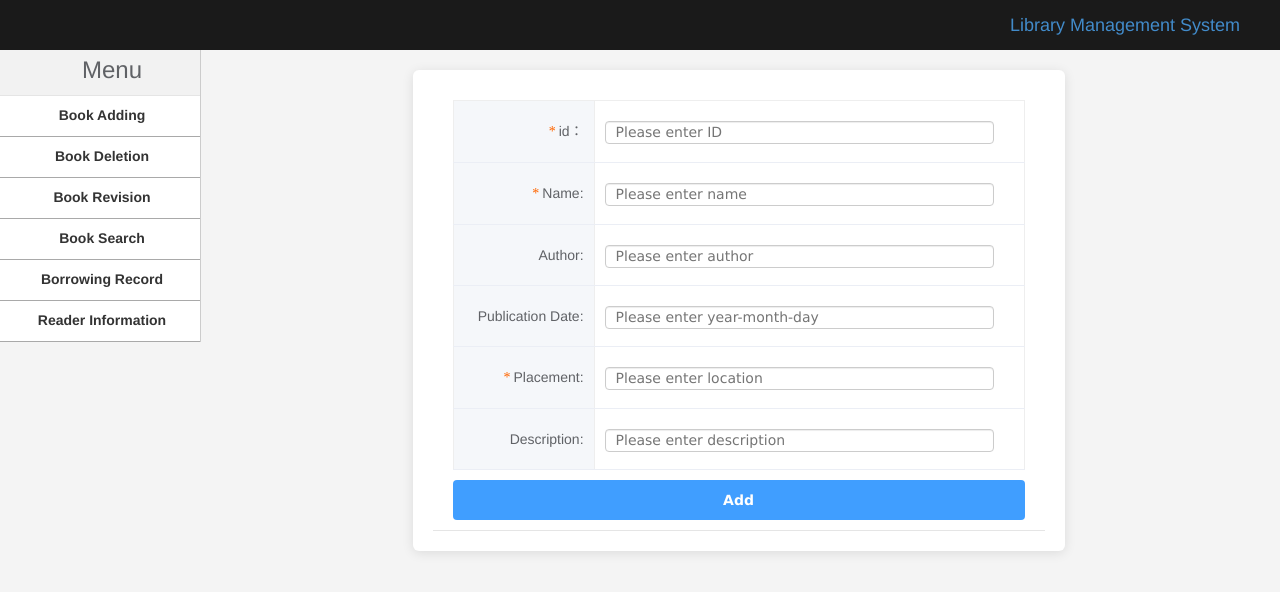
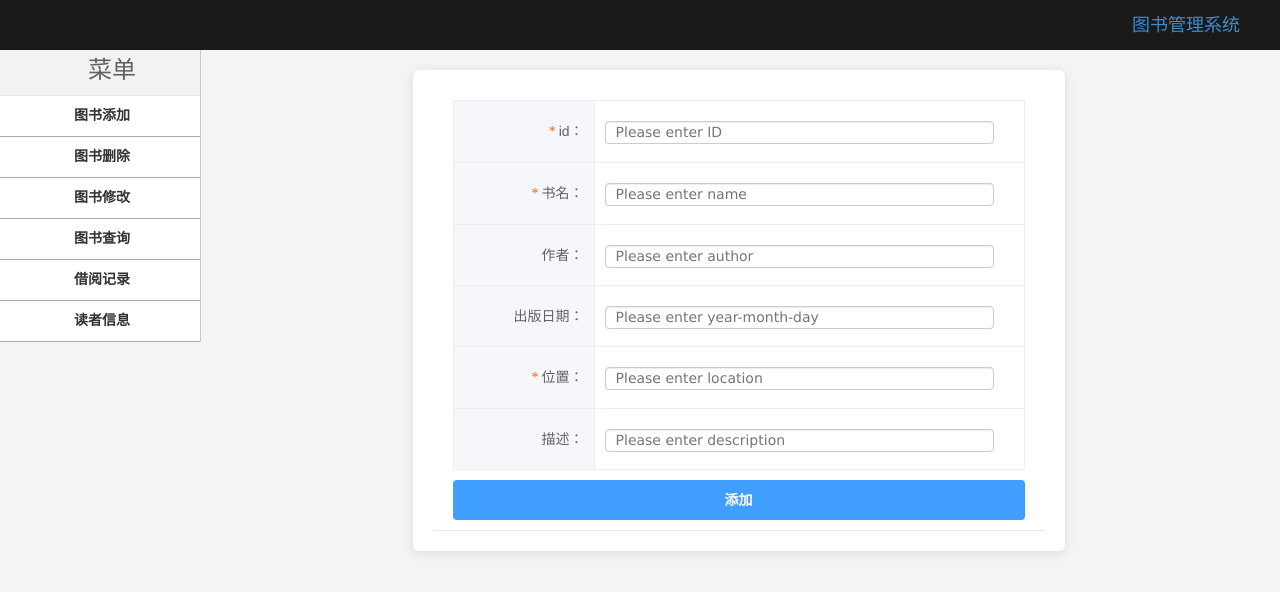
Before and after one commit to really-no-name/CloudComputingMiniProject, a Flask app: page /addbook in a window 1280 px wide. Shown: the top 592 px of the page. Run offline with Flask 3, Linux system fonts and the light colour scheme; some libraries are stand-ins or nearby versions.

Commit message:
修改新增

```diff
--- a/templates/addbook.html
+++ b/templates/addbook.html
@@ -2,7 +2,7 @@
 <html lang="en">
 <head>
     <meta charset="UTF-8">
-    <title>System Homepage-Library Management</title>
+    <title>系统主页-图书管理</title>
     <link rel="stylesheet" type="text/css" href="../static/css/common.css"/>
     <link rel="stylesheet" type="text/css" href="../static/css/main.css"/>
     <link rel="stylesheet" type="text/css" href="assets/css/pagination.css">
@@ -72,7 +72,7 @@
     <div class="topbar-inner clearfix">
         <div class="top-info-wrap">
             <ul class="top-info-list clearfix">
-                <li><a>Library Management System</a></li>
+                <li><a>图书管理系统</a></li>
             </ul>
         </div>
     </div>
@@ -81,18 +81,18 @@
 <div class="container clearfix">
     <div class="sidebar-wrap">
         <div class="sidebar-title">
-            <h1>Menu</h1>
+            <h1>菜单</h1>
         </div>
         <div class="sidebar-content">
             <ul class="sidebar-list">
                 <li>
                     <ul class="sub-menu">
-                       <li><a href="{{ url_for("addbook") }}">Book Adding</a></li>
-                        <li><a href="{{ url_for("deletebook") }}">Book Deletion</a></li>
-                        <li><a href="{{ url_for("changebook") }}">Book Revision</a></li>
-                        <li><a href="{{ url_for("querybook") }}">Book Search</a></li>
-                        <li><a href="{{ url_for("borrowrecord") }}">Borrowing Record</a></li>
-                        <li><a href="{{ url_for("readerinfor") }}">Reader Information</a></li>
+                       <li><a href="{{ url_for("addbook") }}">图书添加</a></li>
+                        <li><a href="{{ url_for("deletebook") }}">图书删除</a></li>
+                        <li><a href="{{ url_for("changebook") }}">图书修改</a></li>
+                        <li><a href="{{ url_for("querybook") }}">图书查询</a></li>
+                        <li><a href="{{ url_for("borrowrecord") }}">借阅记录</a></li>
+                        <li><a href="{{ url_for("readerinfor") }}">读者信息</a></li>
                     </ul>
                 </li>
             </ul>
@@ -111,51 +111,45 @@
                                 <th width="120">
                                     <i class="require-red">*</i>id：</th>
                                 <td>
-                                    <!-- <input value="{{ number }}" class="common-text required" id="title" name="number" size="50" value="" type="text"> X_Change -->
                                     <input placeholder="Please enter ID" value="{{ number }}" class="common-text required" id="title" name="number" size="50" value="" type="text">
                                 </td>
                             </tr>
                              <tr>
                                 <th>
-                                    <i class="require-red">*</i>Name:</th>
+                                    <i class="require-red">*</i>书名：</th>
                                 <td>
-                                    <!-- <input  value="{{ name }}" class="common-text required" id="title" name="bookname" size="50" value="" type="text"> X_Change-->
-                                    <input placeholder="Please enter name"  value="{{ name }}" class="common-text required" id="title" name="bookname" size="50" value="" type="text"><!-- X_Change-->
+                                    <input placeholder="Please enter name"  value="{{ name }}" class="common-text required" id="title" name="bookname" size="50" value="" type="text">
                                 </td>
                             </tr>
                             <tr>
-                                <th>Author:</th>
+                                <th>作者：</th>
                                 <td>
-                                    <!-- <input value="{{ author }}" class="common-text" name="author" size="50"  type="text"> --><!-- X_Change-->
-                                    <input placeholder="Please enter author"  value="{{ author }}" class="common-text" name="author" size="50"  type="text"><!-- X_Change-->
+                                    <input placeholder="Please enter author"  value="{{ author }}" class="common-text" name="author" size="50"  type="text">
                                 </td>
                             </tr>
                             <tr>
-                                <th>Publication Date:</th>
+                                <th>出版日期：</th>
                                 <td>
-                                    <!-- <input value="{{ publicationdate }}" type="date" name="pdate" id="pdate" min="1900-01-01" class="common-text"> X_Change-->
-                                    <input placeholder="Please enter year-month-day"   value="{{ publicationdate }}" type="text" name="pdate" id="pdate" min="1900-01-01" class="common-text" lang="en"><!--X_Change-->
+                                    <input placeholder="Please enter year-month-day"   value="{{ publicationdate }}" type="text" name="pdate" id="pdate" min="1900-01-01" class="common-text" lang="en">
                                 </td>
                             </tr>
                             <tr>
                                <th>
-                                    <i class="require-red">*</i>Placement:</th>
+                                    <i class="require-red">*</i>位置：</th>
                                 <td>
-                                    <!-- <input value="{{ location }}" class="common-text" name="address" size="50" type="text"> --><!--X_Change-->
-                                    <input placeholder="Please enter location" value="{{ location }}" class="common-text" name="address" size="50" type="text"><!--X_Change-->
+                                    <input placeholder="Please enter location" value="{{ location }}" class="common-text" name="address" size="50" type="text">
                                 </td>
                             </tr>
                             <tr>
-                                <th>Description:</th>
+                                <th>描述：</th>
                                 <td>
-                                    <!-- <input  value="{{ remark }}" class="common-text" name="description" size="50"  type="text"> --><!--X_Change-->
-                                    <input placeholder="Please enter description"  value="{{ remark }}" class="common-text" name="description" size="50"  type="text"><!--X_Change-->
+                                    <input placeholder="Please enter description"  value="{{ remark }}" class="common-text" name="description" size="50"  type="text">
                                 </td>
                             </tr>
                         </tbody>
                     </table>
                      <h5  style="color:red ">{{ get_flashed_messages()[0] }} </h5>
-                     <INPUT class="input"  TYPE=submit VALUE="Add">
+                     <INPUT class="input"  TYPE=submit VALUE="添加">
                 </form>
             </div>
         </div>
```
